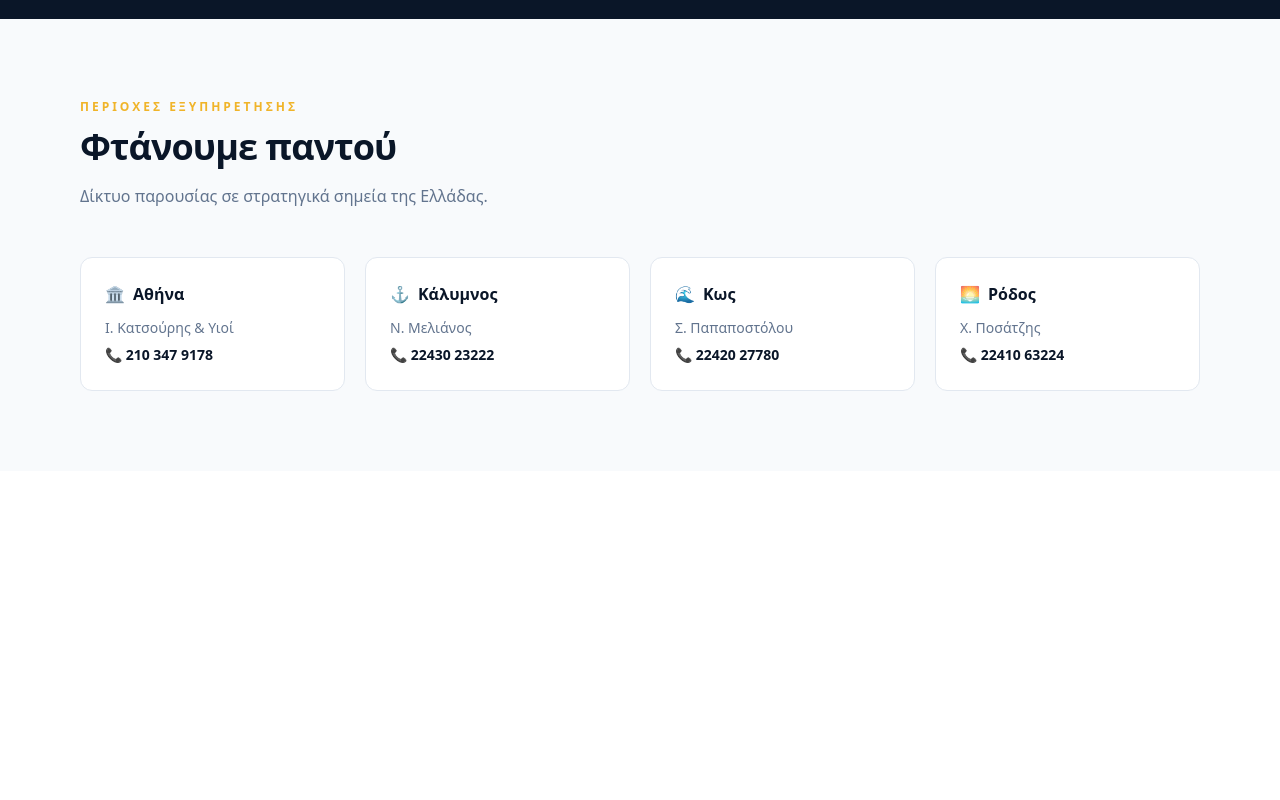
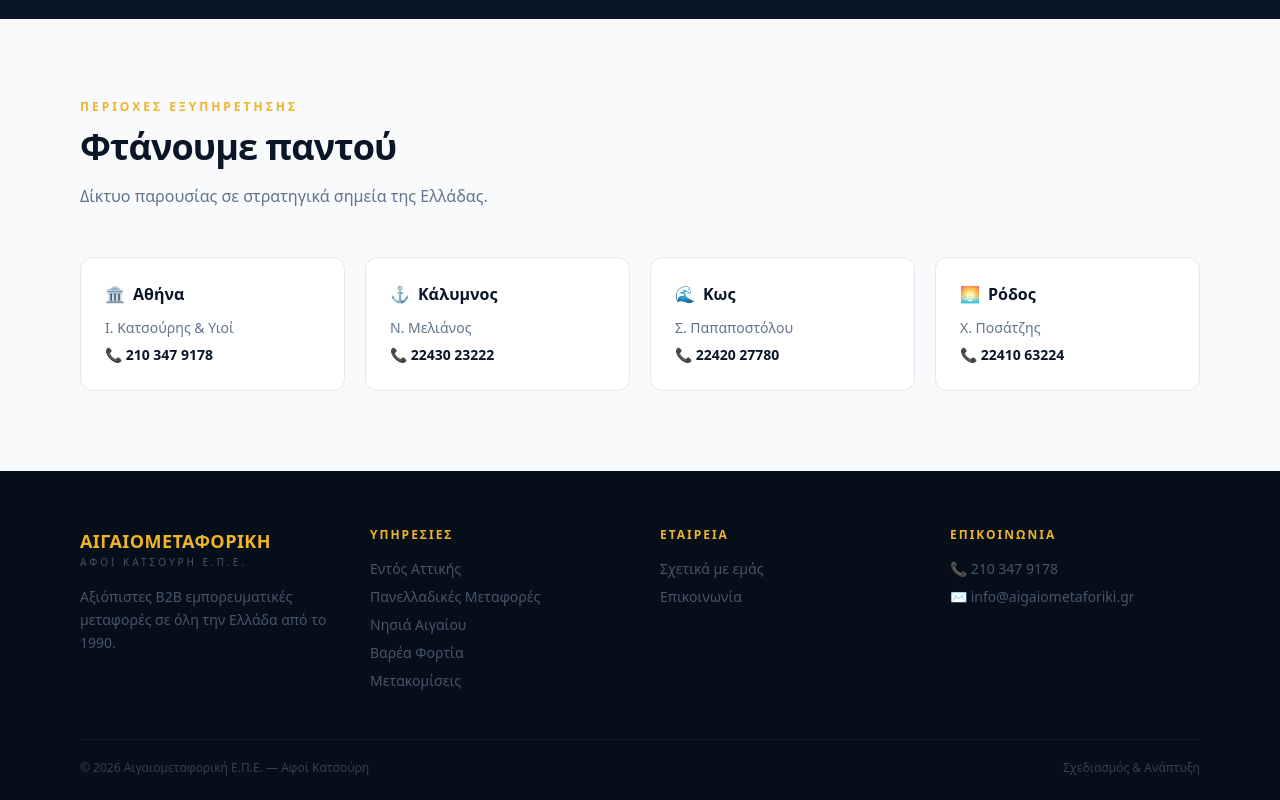
Before and after one commit to Grifrag/katsouris, a Next.js app: page / in a window 1280 px wide. Shown: the part 1513-2313 px from the top of the page. Before the commit the page ends 1984 px from the top, so only its background shows below. Built offline with nearby package versions, Linux system fonts and the light colour scheme.

Commit message:
feat: add Footer component

```diff
--- a/app/page.tsx
+++ b/app/page.tsx
@@ -3,6 +3,8 @@ import Nav from '@/components/Nav'
 import Services from '@/components/Services'
 import WhyUs from '@/components/WhyUs'
 import Coverage from '@/components/Coverage'
+import Footer from '@/components/Footer'
+
 export default function Home() {
   return (
     <main>
@@ -11,6 +13,7 @@ export default function Home() {
       <Services />
       <WhyUs />
       <Coverage />
+      <Footer />
     </main>
   )
 }
--- /dev/null
+++ b/components/Footer.tsx
@@ -0,0 +1,41 @@
+import { PRIMARY_EMAIL, PRIMARY_PHONE, PRIMARY_TEL } from '@/lib/constants'
+
+const FOOTER_SERVICES = ['Εντός Αττικής', 'Πανελλαδικές Μεταφορές', 'Νησιά Αιγαίου', 'Βαρέα Φορτία', 'Μετακομίσεις']
+const FOOTER_COMPANY = ['Σχετικά με εμάς', 'Επικοινωνία']
+
+export default function Footer() {
+  return (
+    <footer className="bg-navy-950 pt-14 pb-6 px-4 sm:px-6 lg:px-20">
+      <div className="max-w-7xl mx-auto">
+        <div className="grid grid-cols-1 sm:grid-cols-2 lg:grid-cols-4 gap-10 mb-10">
+          <div className="sm:col-span-2 lg:col-span-1">
+            <p className="text-gold-400 font-black text-lg tracking-wide uppercase">ΑΙΓΑΙΟΜΕΤΑΦΟΡΙΚΗ</p>
+            <p className="text-slate-600 text-[10px] tracking-[3px] uppercase mb-4">Αφοί Κατσούρη Ε.Π.Ε.</p>
+            <p className="text-slate-600 text-sm leading-relaxed">Αξιόπιστες B2B εμπορευματικές μεταφορές σε όλη την Ελλάδα από το 1990.</p>
+          </div>
+          <div>
+            <h5 className="text-gold-400 text-xs font-bold tracking-[2px] uppercase mb-4">Υπηρεσίες</h5>
+            {FOOTER_SERVICES.map((s) => (
+              <a key={s} href="#services" className="block text-slate-600 text-sm mb-2 hover:text-slate-400 transition-colors">{s}</a>
+            ))}
+          </div>
+          <div>
+            <h5 className="text-gold-400 text-xs font-bold tracking-[2px] uppercase mb-4">Εταιρεία</h5>
+            {FOOTER_COMPANY.map((s) => (
+              <a key={s} href="#" className="block text-slate-600 text-sm mb-2 hover:text-slate-400 transition-colors">{s}</a>
+            ))}
+          </div>
+          <div>
+            <h5 className="text-gold-400 text-xs font-bold tracking-[2px] uppercase mb-4">Επικοινωνία</h5>
+            <a href={`tel:${PRIMARY_TEL}`} className="block text-slate-600 text-sm mb-2 hover:text-slate-400 transition-colors">📞 {PRIMARY_PHONE}</a>
+            <a href={`mailto:${PRIMARY_EMAIL}`} className="block text-slate-600 text-sm mb-2 hover:text-slate-400 transition-colors">✉ {PRIMARY_EMAIL}</a>
+          </div>
+        </div>
+        <div className="border-t border-white/5 pt-5 flex flex-col sm:flex-row justify-between gap-2">
+          <p className="text-slate-700 text-xs">© {new Date().getFullYear()} Αιγαιομεταφορική Ε.Π.Ε. — Αφοί Κατσούρη</p>
+          <p className="text-slate-700 text-xs">Σχεδιασμός & Ανάπτυξη</p>
+        </div>
+      </div>
+    </footer>
+  )
+}
```
